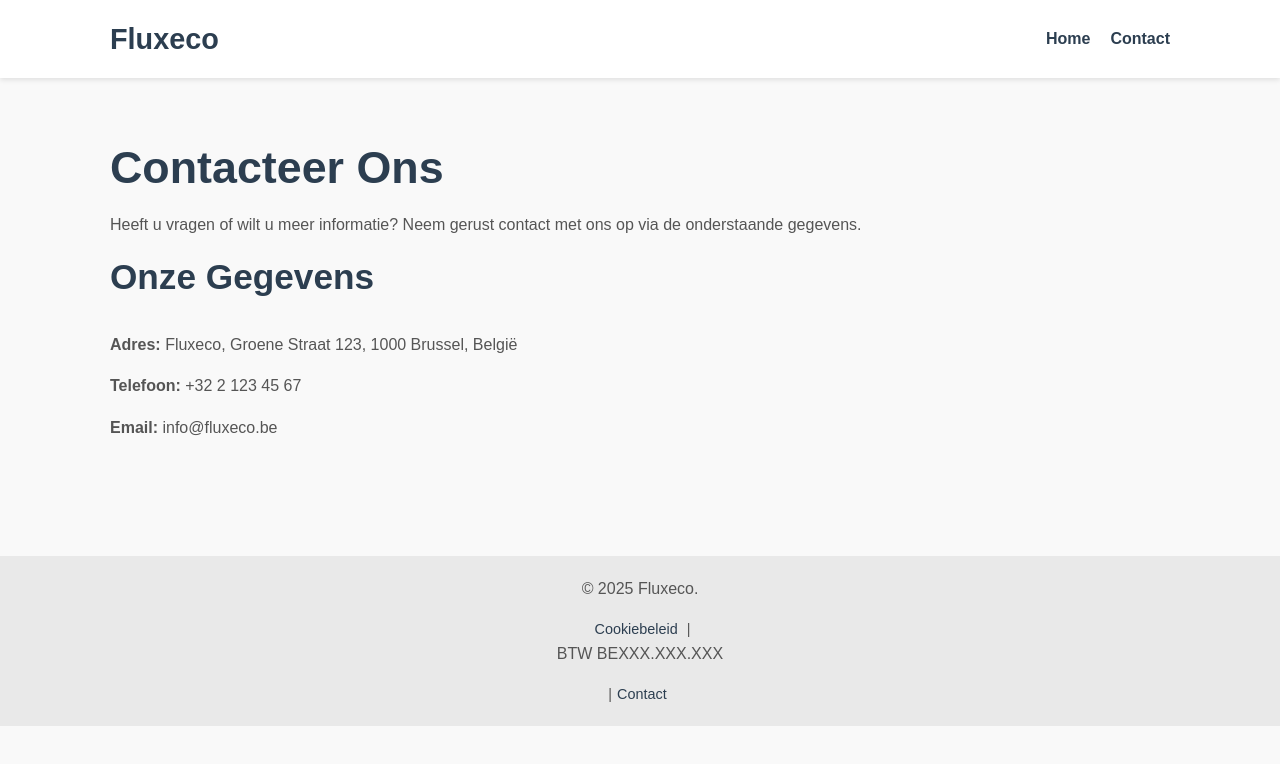
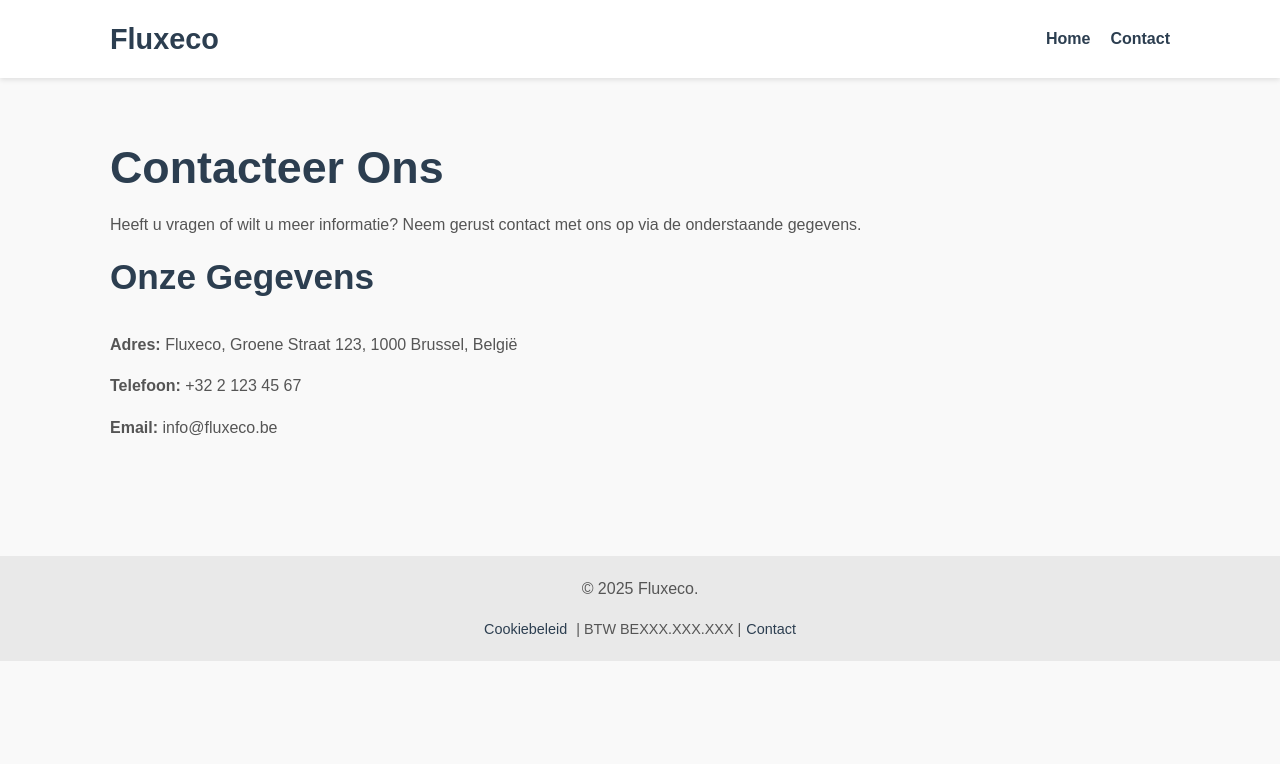
Before and after one commit to Copystrike/fluxeco, a Next.js app: page /contact in a window 1280 px wide. Shown: the top 764 px of the page. Built offline with nearby package versions, Linux system fonts and the light colour scheme.

Commit message:
initialize 2

```diff
--- a/src/app/contact/page.tsx
+++ b/src/app/contact/page.tsx
@@ -35,8 +35,8 @@ export default function Contact() {
         <div className="container">
           <p>© 2025 Fluxeco.</p>
           <div className="legal-links">
-            <a href="/cookie-policy" className="footer-link">Cookiebeleid</a> |
-            <p>BTW BEXXX.XXX.XXX</p> |
+            <a href="/cookie-policy" className="footer-link">Cookiebeleid</a> | {' '}
+            <span>BTW BEXXX.XXX.XXX</span> |
             <a href="/contact" className="footer-link">Contact</a>
           </div>
         </div>
--- a/src/app/globals.css
+++ b/src/app/globals.css
@@ -25,12 +25,20 @@
   }
 }
 
+html, body {
+    height: 100%;
+    margin: 0;
+    display: flex;
+    flex-direction: column;
+}
+
 body {
     font-family: 'Poppins', sans-serif;
     line-height: 1.6;
     color: #333;
     background-color: #f9f9f9;
 }
+
 
 /* Utility Classes */
 .container {
--- a/src/app/page.tsx
+++ b/src/app/page.tsx
@@ -192,8 +192,8 @@ export default function Home() {
         <div className="container">
           <p>© 2025 Fluxeco.</p>
           <div className="legal-links">
-            <a href="/cookie-policy" className="footer-link">Cookiebeleid</a> |
-            <p>BTW BEXXX.XXX.XXX</p> |
+            <a href="/cookie-policy" className="footer-link">Cookiebeleid</a> | {' '}
+            <span>BTW BEXXX.XXX.XXX</span> |
             <a href="/contact" className="footer-link">Contact</a>
           </div>
         </div>
```
